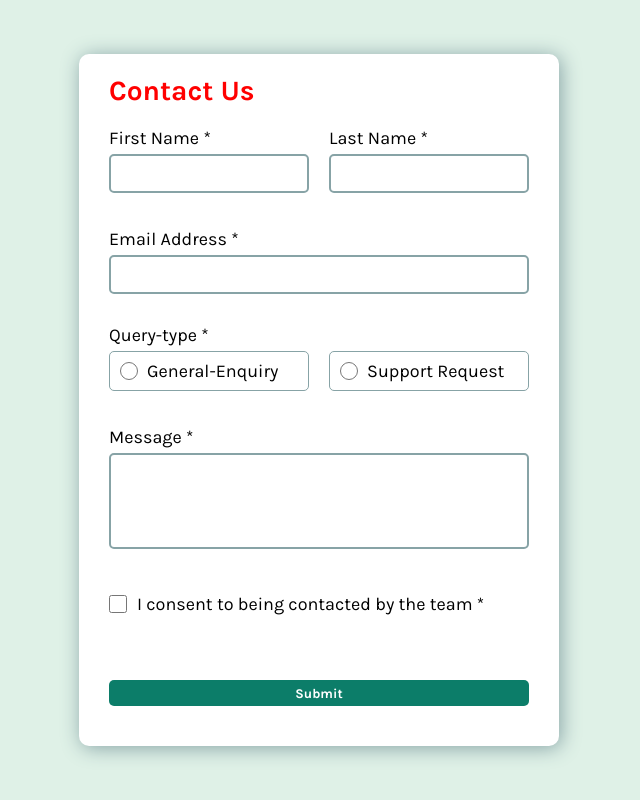
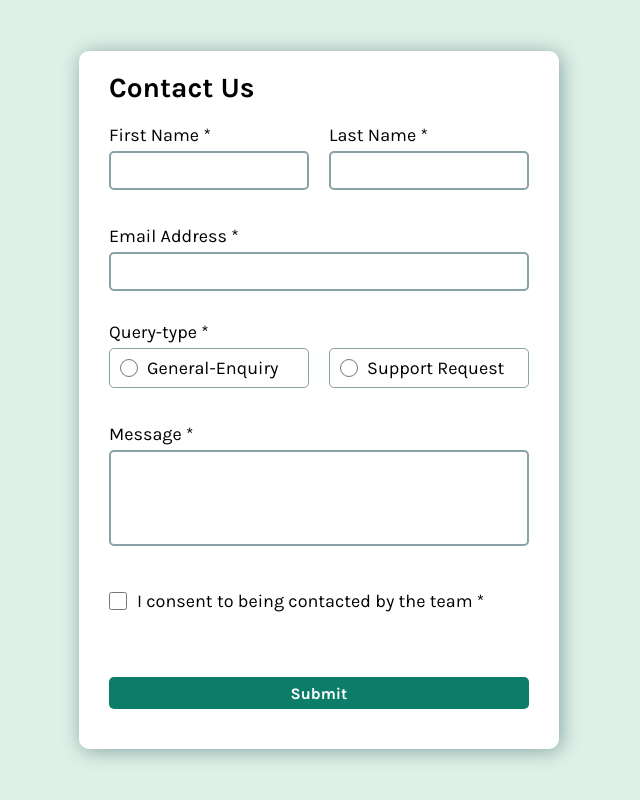
Before and after one commit to gowthamjk08/form, a plain HTML site: page index.html in a window 1280 px wide. Shown: the whole page, without its empty margins (321-961 px from the left). Drawn offline with Linux system fonts and the light colour scheme.

Commit message:
Add files via upload

```diff
--- a/style.css
+++ b/style.css
@@ -38,7 +38,6 @@ form>div{
 }
 h1{
     font-size: 28px;
-    color: red;
 }
 label,legend{
     font-size: 18px;
@@ -127,6 +126,7 @@ textarea{
     }
 }
 button{
+    font-size: 1em;
     width:100%;
     padding:.4em;
     border-radius: 5px;
```
